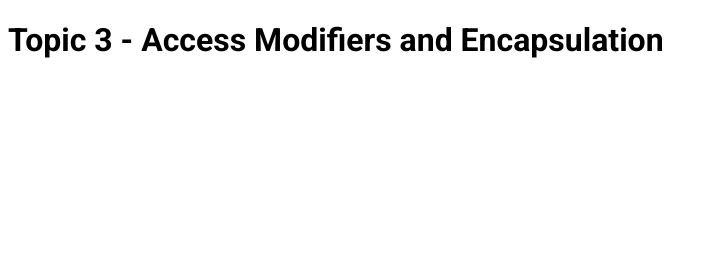
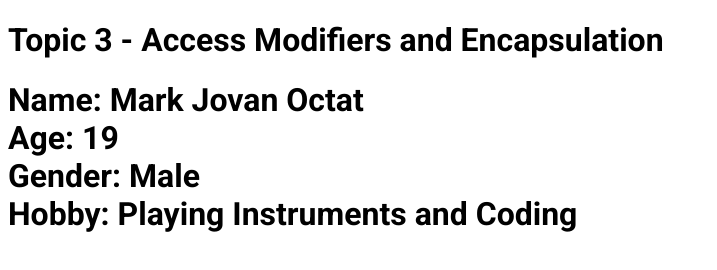
Before and after one commit to DashadotT/it21c, a plain HTML site: page L03 _AccessModifiersAndEncapsulation.html in a window 1280 px wide. Shown: the whole page, without its empty margins (0-717 px from the left). Drawn offline with Linux system fonts and the light colour scheme.

Commit message:
L03-Added instance of Person class, and code to call methods

```diff
--- a/L03 _AccessModifiersAndEncapsulation.html
+++ b/L03 _AccessModifiersAndEncapsulation.html
@@ -71,6 +71,13 @@
             }
         }
 
+        // Creating an object (instance) of the Person class
+        const personOne = new Person('Mark Jovan Octat', 19, 'Male', 'Playing Instruments and Coding');
+
+        // Calling methods
+        personOne.displayInfo();
+        personOne.displayInfoHTML();
+
     </script>
 
 </body>
```
